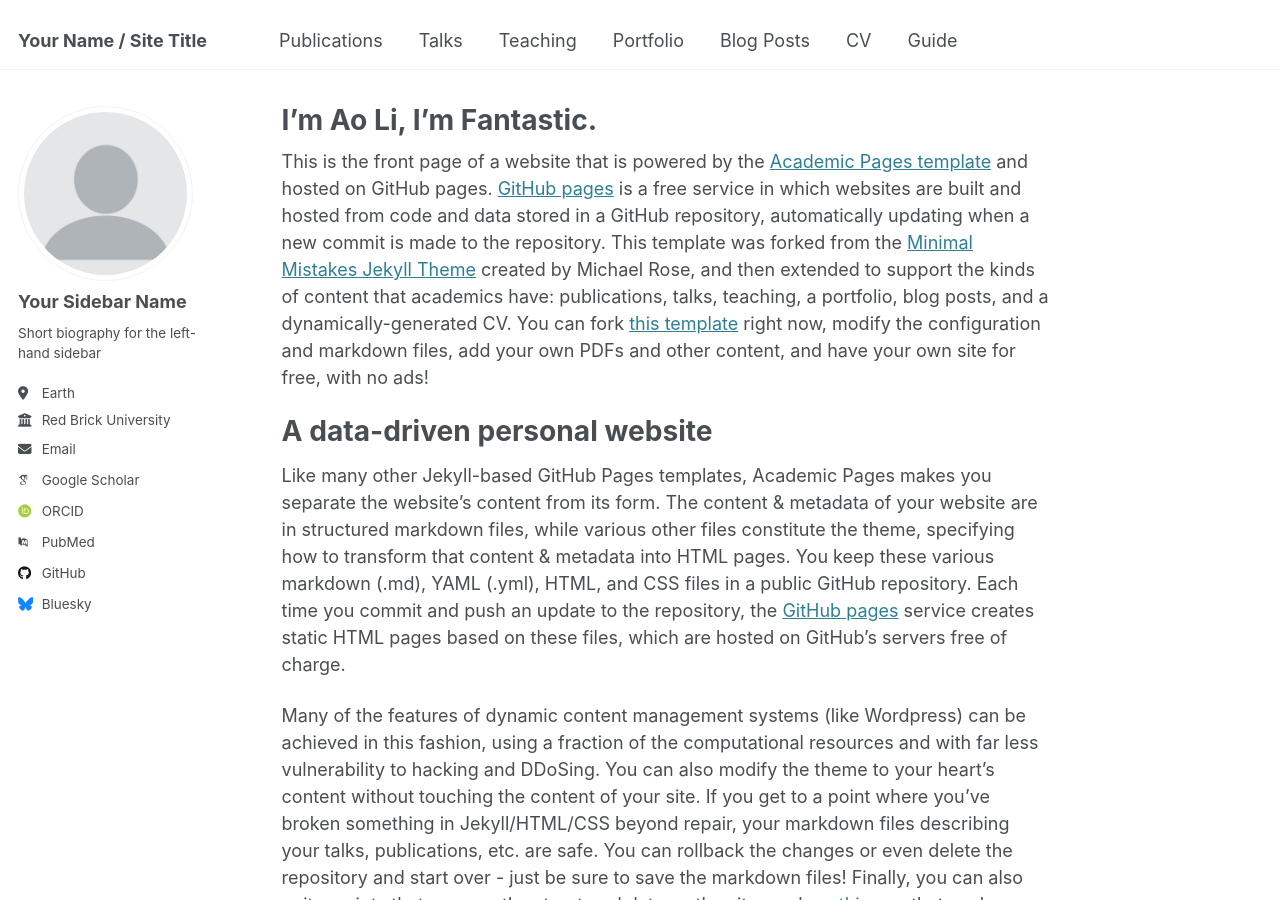
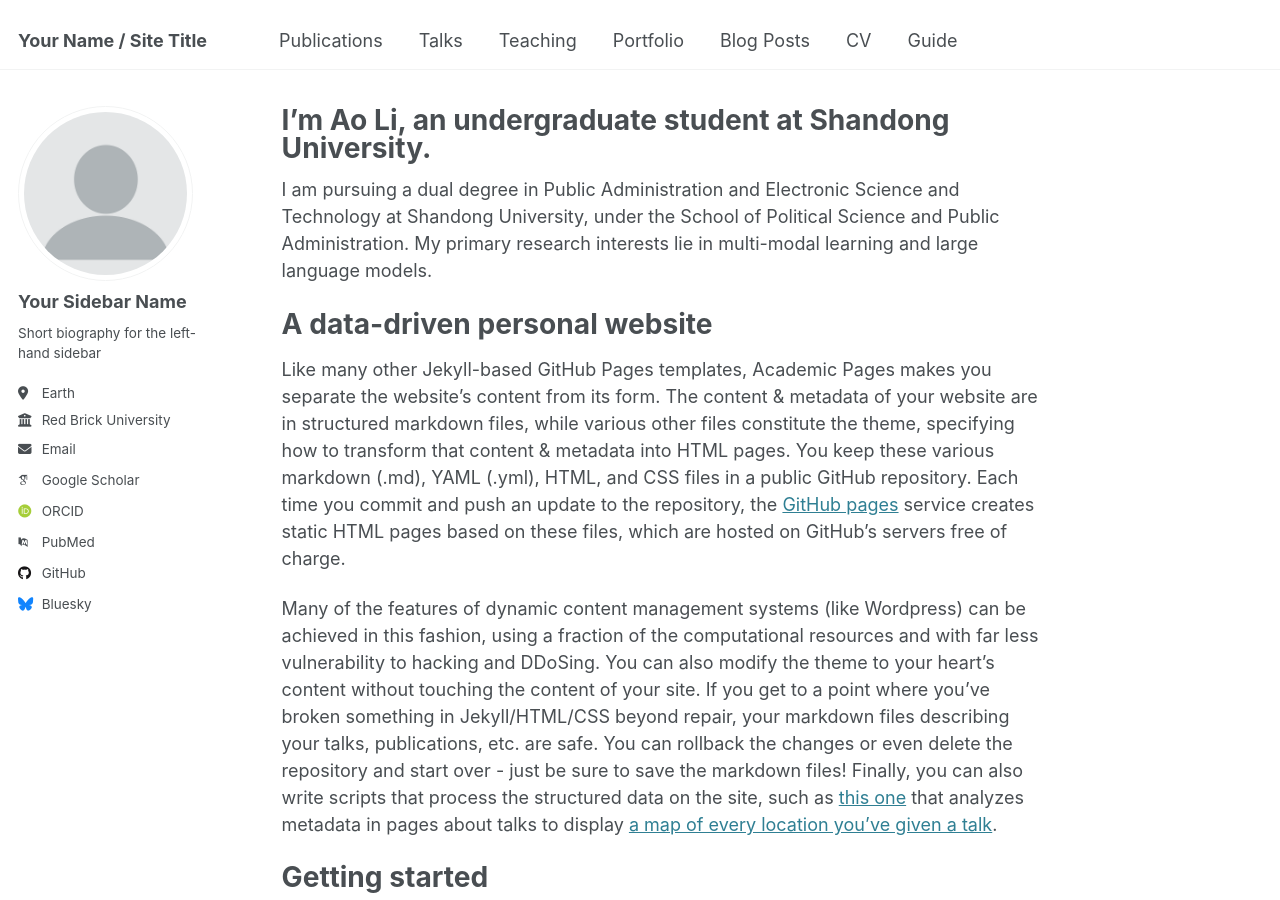
Before and after one commit to liaolea/liaolea.github.io, a Jekyll site: the page built from _pages/about.md, in a window 1280 px wide and 900 px high. Built offline with Jekyll 4.4.1, drawn with Linux system fonts in a browser that asks for light colours; some web fonts are replaced.

Commit message:
Update about.md

```diff
--- a/_pages/about.md
+++ b/_pages/about.md
@@ -1,13 +1,13 @@
 ---
 permalink: /
-title: "I'm Ao Li, I'm Fantastic."
+title: "I'm Ao Li, an undergraduate student at Shandong University."
 author_profile: true
 redirect_from:
   - /about/
   - /about.html
 ---
 
-This is the front page of a website that is powered by the [Academic Pages template](https://github.com/academicpages/academicpages.github.io) and hosted on GitHub pages. [GitHub pages](https://pages.github.com) is a free service in which websites are built and hosted from code and data stored in a GitHub repository, automatically updating when a new commit is made to the repository. This template was forked from the [Minimal Mistakes Jekyll Theme](https://mmistakes.github.io/minimal-mistakes/) created by Michael Rose, and then extended to support the kinds of content that academics have: publications, talks, teaching, a portfolio, blog posts, and a dynamically-generated CV. You can fork [this template](https://github.com/academicpages/academicpages.github.io) right now, modify the configuration and markdown files, add your own PDFs and other content, and have your own site for free, with no ads!
+I am pursuing a dual degree in Public Administration and Electronic Science and Technology at Shandong University, under the School of Political Science and Public Administration. My primary research interests lie in multi-modal learning and large language models.
 
 A data-driven personal website
 ======
```
